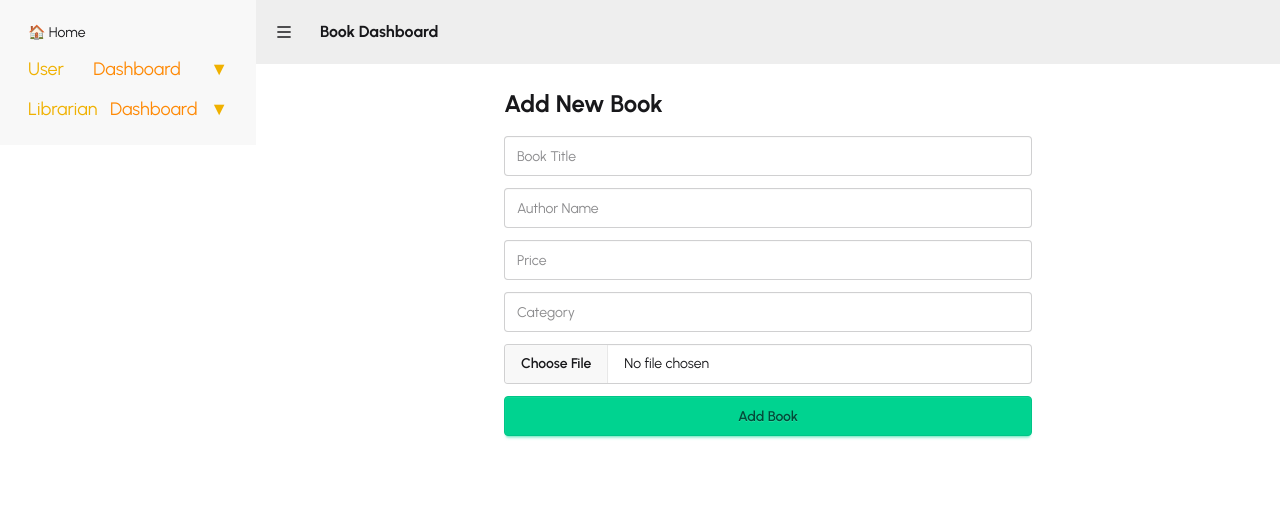
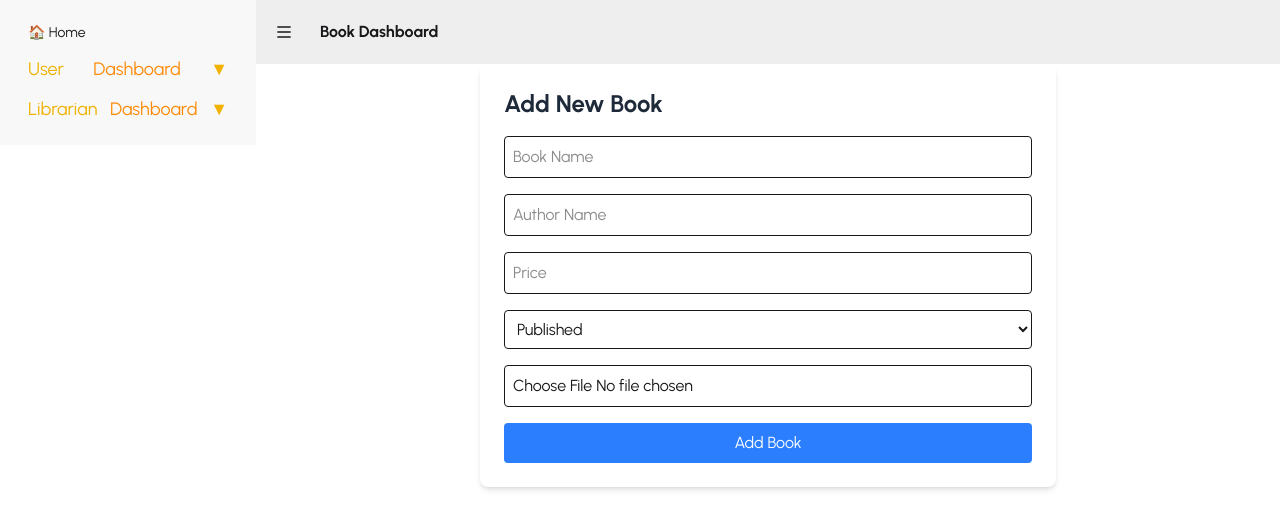
Before and after one commit to kanon8888/book-courier-client, a React (Vite) app: page /dashboard/librarian/add-books in a window 1280 px wide. Shown: the top 528 px of the page. Built offline with nearby package versions, Linux system fonts and the light colour scheme; no server answers; sample sign-in values are in the browser's storage.

Commit message:
last commit

```diff
--- a/src/components/logo/Logo.jsx
+++ b/src/components/logo/Logo.jsx
@@ -1,13 +1,20 @@
 import React from 'react';
-import logo from '../../assets/book-3.webp'
+import { Link } from 'react-router-dom';
+import logo from '../../assets/book-3.webp';
 
 const Logo = () => {
     return (
-        <div className='flex items-center gap-3'>
-            <img className='w-[70px] h-[70px] rounded-full object-cover' src={logo} alt="" />
-            <h2 className='text-3xl font-bold tracking-wide'><span className='text-4xl text-orange-400'>Book</span><span className='text-4xl text-yellow-400'>Courier</span></h2>
-        </div>
-
+        <Link to="/" className="flex items-center gap-3">
+            <img
+                className='w-[70px] h-[70px] rounded-full object-cover'
+                src={logo}
+                alt="Book Courier Logo"
+            />
+            <h2 className='text-3xl font-bold tracking-wide'>
+                <span className='text-4xl text-orange-400'>Book</span>
+                <span className='text-4xl text-yellow-400'>Courier</span>
+            </h2>
+        </Link>
     );
 };
 
--- a/src/pages/AllBook/AllBook.jsx
+++ b/src/pages/AllBook/AllBook.jsx
@@ -12,7 +12,7 @@ export default function AllBook() {
 
   return (
     <div className="container mx-auto p-4">
-      <h1 className="text-2xl font-semibold mb-6">All Books</h1>
+      <h1 className="font-semibold mb-6 text-center text-fuchsia-600 text-3xl">All Books</h1>
 
       <div className="grid grid-cols-1 sm:grid-cols-2 md:grid-cols-3 gap-6">
         {books.map((book) => (
--- a/src/pages/Auth/Login/Login.jsx
+++ b/src/pages/Auth/Login/Login.jsx
@@ -26,7 +26,7 @@ const Login = () => {
 
     }
     return (
-        <div className="card bg-base-100 w-full mx-auto max-w-sm shrink-0 shadow-2xl">
+        <div className="card w-full mx-auto max-w-sm shrink-0 shadow-2xl bg-blue-400">
             <h3 className="text-3xl text-center">Welcome back</h3>
             <p className='text-centers'>Please Login</p>
             <form className="card-body" onSubmit={handleSubmit(handleLogin)}>
--- a/src/pages/Dashboard/Librarian/AddBooks.jsx
+++ b/src/pages/Dashboard/Librarian/AddBooks.jsx
@@ -1,132 +1,115 @@
 import React, { useState } from "react";
-import Swal from "sweetalert2";
-import UseAxiosSecure from "../../../hooks/UseAxiosSecure";
-import axios from "axios";
+import { useNavigate } from "react-router-dom";
 
-const AddBooks = () => {
-  const axiosSecure = UseAxiosSecure();
-  const imgbbKey = import.meta.env.VITE_IMGBB_KEY;
+const AddBook = () => {
+  const navigate = useNavigate();
 
-  const [loading, setLoading] = useState(false);
-  const [imageFile, setImageFile] = useState(null);
+  const [bookData, setBookData] = useState({
+    name: "",
+    author: "",
+    price: "",
+    status: "published",
+    image: null,
+  });
 
-  const handleSubmit = async (e) => {
-    e.preventDefault();
+  const handleChange = (e) => {
+    const { name, value, files } = e.target;
 
-    const form = e.target;
-    const title = form.title.value;
-    const author = form.author.value;
-    const price = form.price.value;
-    const category = form.category.value;
-
-    if (!imageFile) {
-      return Swal.fire("Error", "Please select an image", "error");
-    }
-
-    try {
-      setLoading(true);
-
-      /* ======================
-         1️⃣ Upload image to imgbb
-      ======================= */
-      const imageData = new FormData();
-      imageData.append("image", imageFile);
-
-      const imgRes = await axios.post(
-        `https://api.imgbb.com/1/upload?key=${imgbbKey}`,
-        imageData
-      );
-
-      if (!imgRes.data.success) {
-        throw new Error("Image upload failed");
-      }
-
-      const image = imgRes.data.data.url;
-
-      /* ======================
-         2️⃣ Save book to backend
-      ======================= */
-      const book = {
-        title,
-        author,
-        price: Number(price),
-        category,
-        image,
-      };
-
-      const res = await axiosSecure.post("/books", book);
-
-      if (res.data?.insertedId) {
-        Swal.fire("Success!", "Book added successfully", "success");
-        form.reset();
-        setImageFile(null);
-      } else {
-        throw new Error("Book not saved in database");
-      }
-    } catch (error) {
-      console.error("FULL ERROR 👉", error.response || error);
-
-      Swal.fire(
-        "Error!",
-        error.response?.data?.message ||
-        error.message ||
-        "Failed to add book",
-        "error"
-      );
-    } finally {
-      setLoading(false);
+    if (name === "image") {
+      setBookData({ ...bookData, image: files[0] });
+    } else {
+      setBookData({ ...bookData, [name]: value });
     }
   };
 
+  const handleSubmit = (e) => {
+    e.preventDefault();
+
+
+    const oldBooks = JSON.parse(localStorage.getItem("myBooks")) || [];
+
+
+    const newBook = {
+      id: Date.now(),
+      name: bookData.name,
+      author: bookData.author,
+      price: bookData.price,
+      status: bookData.status,
+      image: URL.createObjectURL(bookData.image),
+    };
+
+
+    oldBooks.push(newBook);
+
+
+    localStorage.setItem("myBooks", JSON.stringify(oldBooks));
+
+
+    navigate("/dashboard/librarian/my-books");
+  };
+
   return (
-    <div className="p-6 max-w-xl mx-auto">
-      <h2 className="text-2xl font-bold mb-4">Add New Book</h2>
+    <div className="max-w-xl mx-auto p-6 bg-white rounded-lg shadow-md">
+      <h2 className="text-2xl font-bold mb-4 text-gray-800">Add New Book</h2>
 
-      <form onSubmit={handleSubmit} className="space-y-3">
+      <form onSubmit={handleSubmit} className="flex flex-col gap-4">
         <input
-          name="title"
-          className="input input-bordered w-full"
-          placeholder="Book Title"
+          type="text"
+          name="name"
+          placeholder="Book Name"
+          value={bookData.name}
+          onChange={handleChange}
+          className="p-2 border rounded"
           required
         />
 
         <input
+          type="text"
           name="author"
-          className="input input-bordered w-full"
           placeholder="Author Name"
+          value={bookData.author}
+          onChange={handleChange}
+          className="p-2 border rounded"
           required
         />
 
         <input
+          type="number"
           name="price"
-          type="number"
-          className="input input-bordered w-full"
           placeholder="Price"
+          value={bookData.price}
+          onChange={handleChange}
+          className="p-2 border rounded"
           required
         />
 
+        <select
+          name="status"
+          value={bookData.status}
+          onChange={handleChange}
+          className="p-2 border rounded"
+        >
+          <option value="published">Published</option>
+          <option value="unpublished">Unpublished</option>
+        </select>
+
         <input
-          name="category"
-          className="input input-bordered w-full"
-          placeholder="Category"
+          type="file"
+          name="image"
+          onChange={handleChange}
+          className="p-2 border rounded"
           required
         />
 
-        {/* IMAGE INPUT */}
-        <input
-          type="file"
-          accept="image/*"
-          className="file-input file-input-bordered w-full"
-          onChange={(e) => setImageFile(e.target.files[0])}
-          required
-        />
-
-        <button disabled={loading} className="btn btn-success w-full">
-          {loading ? "Uploading..." : "Add Book"}
+        <button
+          type="submit"
+          className="bg-blue-500 text-white py-2 rounded hover:bg-blue-600"
+        >
+          Add Book
         </button>
       </form>
     </div>
   );
 };
 
-export default AddBooks;
+export default AddBook;
--- a/src/pages/Dashboard/Librarian/MyBooks.jsx
+++ b/src/pages/Dashboard/Librarian/MyBooks.jsx
@@ -1,9 +1,39 @@
-import React from 'react';
+import React, { useEffect, useState } from "react";
 
 const MyBooks = () => {
+    const [books, setBooks] = useState([]);
+
+    useEffect(() => {
+        const storedBooks = JSON.parse(localStorage.getItem("myBooks")) || [];
+        setBooks(storedBooks);
+    }, []);
+
     return (
-        <div>
-            yuijgfj
+        <div className="p-6">
+            <h2 className="text-2xl font-bold mb-4">My Books</h2>
+
+            {books.length === 0 ? (
+                <p>No books added yet</p>
+            ) : (
+                <div className="grid grid-cols-1 md:grid-cols-3 gap-4">
+                    {books.map((book) => (
+                        <div
+                            key={book.id}
+                            className="border rounded p-4 shadow-md"
+                        >
+                            <img
+                                src={book.image}
+                                alt={book.name}
+                                className="h-40 w-full object-cover mb-2 rounded"
+                            />
+                            <h3 className="font-bold">{book.name}</h3>
+                            <p>Author: {book.author}</p>
+                            <p>Price: {book.price}</p>
+                            <p>Status: {book.status}</p>
+                        </div>
+                    ))}
+                </div>
+            )}
         </div>
     );
 };
--- a/src/pages/Home/Home/Home.jsx
+++ b/src/pages/Home/Home/Home.jsx
@@ -2,13 +2,22 @@ import React from 'react';
 import Banner from '../Bananr/Banner';
 import Book from '../Book/Book';
 import Icon from '../Icon/Icon';
+import LatestBooks from '../LatestBooks/LatestBooks';
+
+
 
 const Home = () => {
     return (
         <div className='mt-10'>
-            <Banner></Banner>
-            <Icon></Icon>
-            <Book></Book>
+            <div className='bg-amber-400'>
+                <Banner></Banner>
+                <Icon></Icon>
+            </div>
+            <div className='bg-blue-400'>
+                <Book></Book>
+                <LatestBooks></LatestBooks>
+            </div>
+
         </div>
     );
 };
--- /dev/null
+++ b/src/pages/Home/LatestBooks/LatestBooks.jsx
@@ -0,0 +1,79 @@
+import React, { useEffect, useState } from "react";
+import { Link } from "react-router-dom";
+
+export default function LatestSixBooks() {
+    const [books, setBooks] = useState([]);
+
+    useEffect(() => {
+        fetch(`http://localhost:3000/allbook`)
+            .then((res) => res.json())
+            .then((data) => setBooks(data));
+    }, []);
+
+    return (
+        <div className="container mx-auto p-4">
+            <h1 className="font-semibold mb-6 text-center text-fuchsia-600 text-3xl">
+                Latest Books
+            </h1>
+
+            <div className="grid grid-cols-1 sm:grid-cols-2 md:grid-cols-3 gap-6">
+                {books.slice(0, 6).map((book) => (
+                    <article
+                        key={book._id}
+                        className="card bg-base-100 shadow-md rounded-xl overflow-hidden flex flex-col"
+                    >
+
+                        {book.image ? (
+                            <figure className="w-full h-48 overflow-hidden">
+                                <img
+                                    src={book.image}
+                                    alt={book.title}
+                                    className="w-full h-full object-cover"
+                                />
+                            </figure>
+                        ) : (
+                            <div className="w-full h-48 bg-gray-100 flex items-center justify-center">
+                                <span className="text-gray-400">No image</span>
+                            </div>
+                        )}
+
+                        <div className="card-body p-4 flex-1 flex flex-col">
+                            <div>
+                                <h2 className="text-lg font-semibold line-clamp-2">{book.title}</h2>
+                                <p className="text-sm text-gray-600">by {book.author}</p>
+                            </div>
+
+                            <p className="text-sm text-gray-700 mt-2 line-clamp-3">
+                                {book.description}
+                            </p>
+
+                            <div className="mt-3 flex items-center justify-between">
+                                <span className="text-xs px-2 py-1 bg-gray-100 text-gray-600 rounded-full">
+                                    {book.category}
+                                </span>
+
+                                <p className="text-sm font-medium">${book.price}</p>
+                            </div>
+
+                            <div className="card-actions mt-4 flex gap-2">
+                                <Link
+                                    to={`/allBook/${book._id}`}
+                                    className="btn btn-outline btn-sm w-1/2"
+                                >
+                                    View
+                                </Link>
+
+                                <Link
+                                    to={`send-book`}
+                                    className="btn btn-primary btn-sm w-1/2"
+                                >
+                                    Buy
+                                </Link>
+                            </div>
+                        </div>
+                    </article>
+                ))}
+            </div>
+        </div>
+    );
+}
--- a/src/pages/shared/navbar/Navbar.jsx
+++ b/src/pages/shared/navbar/Navbar.jsx
@@ -15,21 +15,21 @@ const Navbar = () => {
 
     const links =
         <>
-            <li><NavLink to="/">Home</NavLink></li>
-            <li><NavLink to="/all-Book">All Book</NavLink></li>
+            <li><NavLink className="text-green-400" to="/">Home</NavLink></li>
+            <li><NavLink className="text-green-500" to="/all-Book">All Book</NavLink></li>
             {/* <li><NavLink to="/send-Parcel">Send Parcel</NavLink></li> */}
-            <li><NavLink to="/coverage">Coverage</NavLink></li>
+            <li><NavLink className="text-green-500" to="/coverage">Coverage</NavLink></li>
 
             {
                 user && <>
-                    <li><NavLink to="/dashboard/my-orders">Dashboard</NavLink></li>
+                    <li><NavLink className="text-shadow-red-500" to="/dashboard/my-orders">Dashboard</NavLink></li>
                 </>
             }
         </>
         ;
 
     return (
-        <div className="navbar bg-base-100 shadow-sm px-4">
+        <div className="navbar shadow-sm px-4 bg-indigo-400">
 
             {/* Left Section */}
             <div className="navbar-start">
@@ -63,7 +63,7 @@ const Navbar = () => {
             {/* Right Section */}
             <div className="navbar-end flex items-center gap-4">
 
-                {/* ⭐ Theme Toggle */}
+                {/* Theme Toggle */}
                 <ThemeToggle />
 
                 {user ? (
```
Also changed, not shown: src/layout/DashboardLayout.jsx (+24 -8 lines), src/pages/Dashboard/Admin/AllUsers.jsx (+14 -11 lines), src/pages/Home/Book/Book.jsx (+51 -36 lines), src/assets/pngwing 1.png (added), 1 other file (tests, documents, lock files or other folders).
